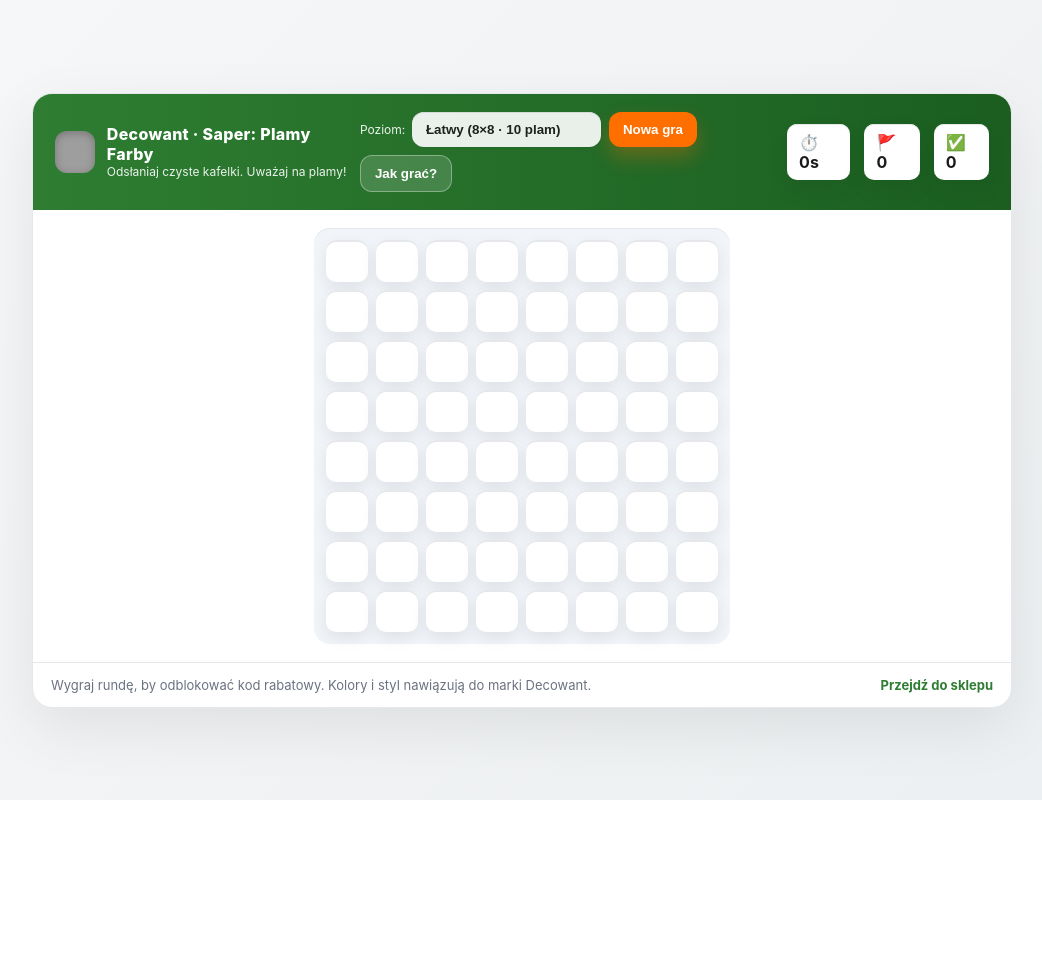
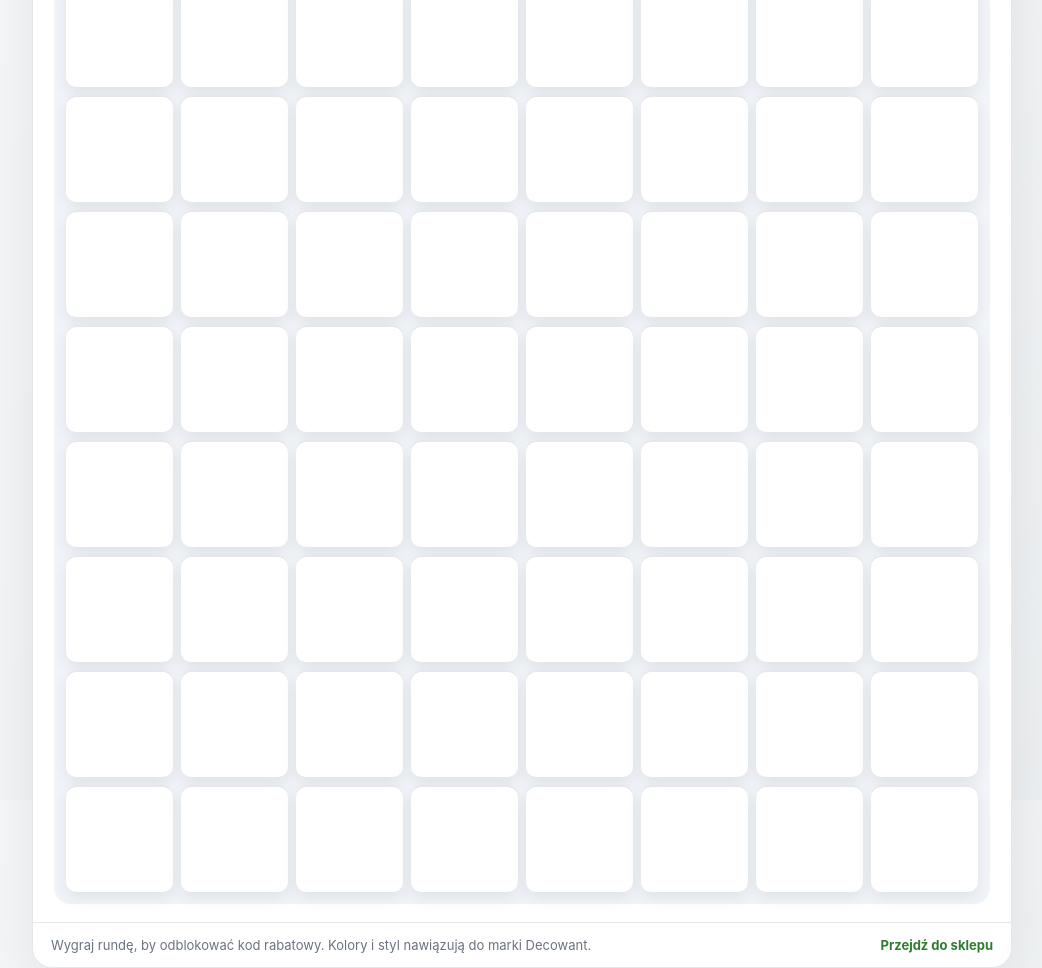
Before and after one commit to MarekDecowant/decowant-saper, a plain HTML site: page index.html in a window 1280 px wide. Shown: the whole page, without its empty margins (118-1160 px from the left). Before the commit the page ends 800 px from the top, so only its background shows below. Drawn offline with Linux system fonts and the light colour scheme; grey boxes are pictures that could not be loaded.

Commit message:
Update index.html

```diff
--- a/index.html
+++ b/index.html
@@ -13,6 +13,8 @@
       --tile-shadow:rgba(0,0,0,.08);
       --text:#1b1b1b;
       --muted:#6b7280;
+      --cell:42px;   /* rozmiar kafelka (nadpisywany przez resizeBoard) */
+      --gap:8px;     /* odstęp między kafelkami */
     }
     *{box-sizing:border-box}
     html,body{height:100%}
@@ -37,8 +39,8 @@
     .stat{background:#fff; color:var(--text); border-radius:10px; padding:8px 12px; box-shadow:0 1px 0 #e5e7eb inset, 0 10px 24px rgba(0,0,0,.06)}
 
     .board-wrap{padding:18px}
-    .board{margin:0 auto; display:grid; gap:8px; background:#f1f5f9; padding:12px; border-radius:16px; box-shadow:inset 0 1px 0 #e5e7eb; max-width:100%; width:max-content}
-    .cell{width:42px; height:42px; background:var(--tile); border-radius:10px; box-shadow:0 2px 0 #e5e7eb inset, 0 6px 16px var(--tile-shadow); display:grid; place-items:center; font-weight:800; user-select:none; cursor:pointer; position:relative; transition:transform .06s ease}
+    .board{margin:0 auto; display:grid; gap:var(--gap); background:#f1f5f9; padding:12px; border-radius:16px; box-shadow:inset 0 1px 0 #e5e7eb; max-width:100%; width:max-content}
+    .cell{width:var(--cell); height:var(--cell); background:var(--tile); border-radius:10px; box-shadow:0 2px 0 #e5e7eb inset, 0 6px 16px var(--tile-shadow); display:grid; place-items:center; font-weight:800; user-select:none; cursor:pointer; position:relative; transition:transform .06s ease}
     .cell:active{transform:translateY(1px)}
     .cell.revealed{background:#fafafa; box-shadow:inset 0 2px 0 #e5e7eb}
     .cell.flag::after{content:"🚩"; font-size:18px}
@@ -66,7 +68,7 @@
     .modal .closeX{position:absolute; right:12px; top:12px; background:none; border:none; font-size:18px; cursor:pointer}
     .promo{display:inline-block; margin-top:10px; background:#fff3e0; color:#bf360c; padding:8px 12px; border-radius:10px; font-weight:800}
 
-    @media (max-width:480px){ .cell{width:36px; height:36px} }
+    @media (max-width:480px){ .cell{font-size:14px} }
   </style>
 </head>
 <body>
@@ -142,6 +144,7 @@
   </div>
 
   <script>
+  document.addEventListener('DOMContentLoaded', () => {
     // === Utils ===
     const qs = s => document.querySelector(s);
     const qsa = s => Array.from(document.querySelectorAll(s));
@@ -149,8 +152,6 @@
     // toast helpers
     function toast(msg){ qs('#toastMsg').textContent = msg; qs('#toast').classList.add('show'); }
     function hideToast(){ qs('#toast').classList.remove('show'); }
-
-    // close on toast button
     qs('#toast').addEventListener('click', (e)=>{ if(e.target.tagName==='BUTTON') hideToast(); });
 
     // === Config ===
@@ -164,17 +165,12 @@
     function startTimer(){ resetTimer(); state.timer=setInterval(()=>{ state.seconds++; qs('#time').textContent=state.seconds; },1000); }
 
     // === Grid helpers ===
-    function buildEmptyGrid(){
-      state.grid = Array.from({length:state.rows}, (_,r)=> Array.from({length:state.cols}, (_,c)=>({r,c,bomb:false,revealed:false,flag:false,adj:0})));
-    }
+    function buildEmptyGrid(){ state.grid = Array.from({length:state.rows}, (_,r)=> Array.from({length:state.cols}, (_,c)=>({r,c,bomb:false,revealed:false,flag:false,adj:0}))); }
     function neighbors(r,c){ const ns=[]; for(let dr=-1; dr<=1; dr++) for(let dc=-1; dc<=1; dc++){ if(dr===0&&dc===0) continue; const nr=r+dr, nc=c+dc; if(nr>=0&&nr<state.rows && nc>=0&&nc<state.cols) ns.push(state.grid[nr][nc]); } return ns; }
-    function placeBombs(safeR, safeC){
-      let placed=0; while(placed < state.bombs){ const r=Math.floor(Math.random()*state.rows); const c=Math.floor(Math.random()*state.cols); const cell = state.grid[r][c]; if(cell.bomb || (Math.abs(r-safeR)<=1 && Math.abs(c-safeC)<=1)) continue; cell.bomb=true; placed++; }
-      for(let r=0;r<state.rows;r++) for(let c=0;c<state.cols;c++){ if(state.grid[r][c].bomb) continue; state.grid[r][c].adj = neighbors(r,c).filter(n=>n.bomb).length; }
-    }
+    function placeBombs(safeR, safeC){ let placed=0; while(placed < state.bombs){ const r=Math.floor(Math.random()*state.rows); const c=Math.floor(Math.random()*state.cols); const cell = state.grid[r][c]; if(cell.bomb || (Math.abs(r-safeR)<=1 && Math.abs(c-safeC)<=1)) continue; cell.bomb=true; placed++; } for(let r=0;r<state.rows;r++) for(let c=0;c<state.cols;c++){ if(state.grid[r][c].bomb) continue; state.grid[r][c].adj = neighbors(r,c).filter(n=>n.bomb).length; } }
 
     // === Rendering ===
-    function renderBoard(){ const board = qs('#board'); board.innerHTML=''; board.style.gridTemplateColumns = `repeat(${state.cols}, 42px)`; for(let r=0;r<state.rows;r++){ for(let c=0;c<state.cols;c++){ const div = document.createElement('div'); div.className = 'cell'; div.dataset.r=r; div.dataset.c=c; board.appendChild(div); } } }
+    function renderBoard(){ const board = qs('#board'); board.innerHTML=''; board.style.gridTemplateColumns = `repeat(${state.cols}, var(--cell))`; for(let r=0;r<state.rows;r++){ for(let c=0;c<state.cols;c++){ const div = document.createElement('div'); div.className = 'cell'; div.dataset.r=r; div.dataset.c=c; board.appendChild(div); } } }
     function updateCellView(cell){ const div = qs(`.cell[data-r="${cell.r}"][data-c="${cell.c}"]`); if(!div) return; div.classList.toggle('flag', cell.flag); if(cell.revealed){ div.classList.add('revealed'); if(cell.bomb){ div.classList.add('bomb'); div.textContent='💥'; } else if(cell.adj>0){ div.textContent=cell.adj; div.classList.add(`num-${cell.adj}`); } else { div.textContent=''; } } else { if(!cell.flag) div.textContent=''; } }
 
     // === Game logic ===
@@ -192,48 +188,56 @@
     function openModal(id){ qs(id).classList.add('open'); }
     function closeModal(id){ qs(id).classList.remove('open'); }
 
-    function newGame(){ const diff = DIFFS[qs('#difficulty').value]; state.rows=diff.rows; state.cols=diff.cols; state.bombs=diff.bombs; state.firstClick=true; state.flags=0; state.cleared=0; state.revealed=0; state.gameOver=false; qs('#flags').textContent=0; qs('#cleared').textContent=0; resetTimer(); buildEmptyGrid(); renderBoard(); }
+    function newGame(){ const diff = DIFFS[qs('#difficulty').value]; state.rows=diff.rows; state.cols=diff.cols; state.bombs=diff.bombs; state.firstClick=true; state.flags=0; state.cleared=0; state.revealed=0; state.gameOver=false; qs('#flags').textContent=0; qs('#cleared').textContent=0; resetTimer(); buildEmptyGrid(); renderBoard(); resizeBoard(); }
 
-    // bindings
+    // Responsywny rozmiar kafelków – skaluje do szerokości ekranu
+    function resizeBoard(){
+      const wrap = document.querySelector('.board-wrap');
+      if(!wrap) return;
+      const cs = getComputedStyle(wrap);
+      const wrapPad = parseFloat(cs.paddingLeft||'0') + parseFloat(cs.paddingRight||'0');
+      const available = Math.max(0, wrap.clientWidth - wrapPad - 24); // 24 = padding .board (12+12)
+      const cols = state.cols;
+      let gap = 8; if(available < 480) gap = 6; if(available < 360) gap = 4;
+      let cell = Math.floor((available - (cols-1)*gap) / cols);
+      if(cell < 24){ gap = 2; cell = Math.floor((available - (cols-1)*gap) / cols); }
+      const finalCell = Math.max(20, cell);
+      document.documentElement.style.setProperty('--cell', finalCell+'px');
+      document.documentElement.style.setProperty('--gap', gap+'px');
+    }
+
     function bindUI(){
       qs('#newGame').addEventListener('click', newGame);
       qs('#difficulty').addEventListener('change', newGame);
       qs('#howTo').addEventListener('click', ()=>openModal('#modalHow'));
-      // close modals
       document.addEventListener('click', (e)=>{ const sel = e.target.getAttribute?.('data-close'); if(sel) closeModal(sel); });
       ['#modalWin','#modalHow'].forEach(id=>{ const modal = qs(id); modal.addEventListener('click', (e)=>{ if(e.target === modal) closeModal(id); }); });
       document.addEventListener('keydown', (e)=>{ if(e.key==='Escape'){ ['#modalWin','#modalHow'].forEach(id=>closeModal(id)); } });
-      // copy code
       document.addEventListener('click', (e)=>{ if(e.target.id==='copyCode'){ const code = qs('#promoCode').textContent.trim(); navigator.clipboard?.writeText(code).then(()=>toast('Skopiowano kod: '+code)); } });
-      // board
       const boardEl = qs('#board'); boardEl.addEventListener('click', onBoardClick); boardEl.addEventListener('contextmenu', onBoardRightClick);
-      // long press (mobile)
       let pressTimer=null; boardEl.addEventListener('touchstart', (e)=>{ const cell = getCellFromEventTarget(e.target); if(!cell) return; pressTimer=setTimeout(()=>{ if(!state.firstClick) toggleFlag(cell); },450); }); boardEl.addEventListener('touchend', ()=>clearTimeout(pressTimer));
+      window.addEventListener('resize', resizeBoard);
+      window.addEventListener('orientationchange', ()=>setTimeout(resizeBoard, 50));
     }
 
-    // === Simple tests (run in console) ===
+    // === Simple tests (w konsoli) ===
     function runTests(){
-      const results=[]; const ok=(name,cond)=>results.push({name,ok:!!cond});
-      try { ok('hideToast defined', typeof hideToast==='function'); } catch(e){ ok('hideToast defined', false); }
-      // init a game and ensure board renders correct size
+      const log=(name,ok)=>console[ok?'log':'error'](`${ok?'✔':'✖'} ${name}`);
+      try{ log('hideToast defined', typeof hideToast==='function'); }catch(e){ log('hideToast defined', false); }
       newGame();
-      ok('board element exists', !!qs('#board'));
-      ok('correct number of cells', qsa('.cell').length === state.rows*state.cols);
-      // simulate first click -> bombs placed, timer started
-      const firstCell = state.grid[0][0];
-      placeBombs(0,0); state.firstClick=false; reveal(firstCell);
-      ok('first cell revealed', firstCell.revealed===true);
-      ok('first cell not a bomb', firstCell.bomb===false);
-      const failed = results.filter(r=>!r.ok);
-      if(failed.length===0){ console.log('TESTS PASSED', results); toast('✅ Testy przeszły. Miłej gry!'); }
-      else { console.error('TESTS FAILED', results); toast('⚠️ Testy nie przeszły – sprawdź konsolę.'); }
-      // reset for the user
-      setTimeout(()=>{ hideToast(); newGame(); }, 1000);
+      log('board exists', !!qs('#board'));
+      log('cells count ok', qsa('.cell').length === state.rows*state.cols);
+      resizeBoard();
+      const cellSize = getComputedStyle(document.documentElement).getPropertyValue('--cell');
+      log('cell var set', parseInt(cellSize) >= 20);
     }
 
     // init
     bindUI();
+    newGame();
+    resizeBoard();
     runTests();
+  });
   </script>
 </body>
 </html>
```
